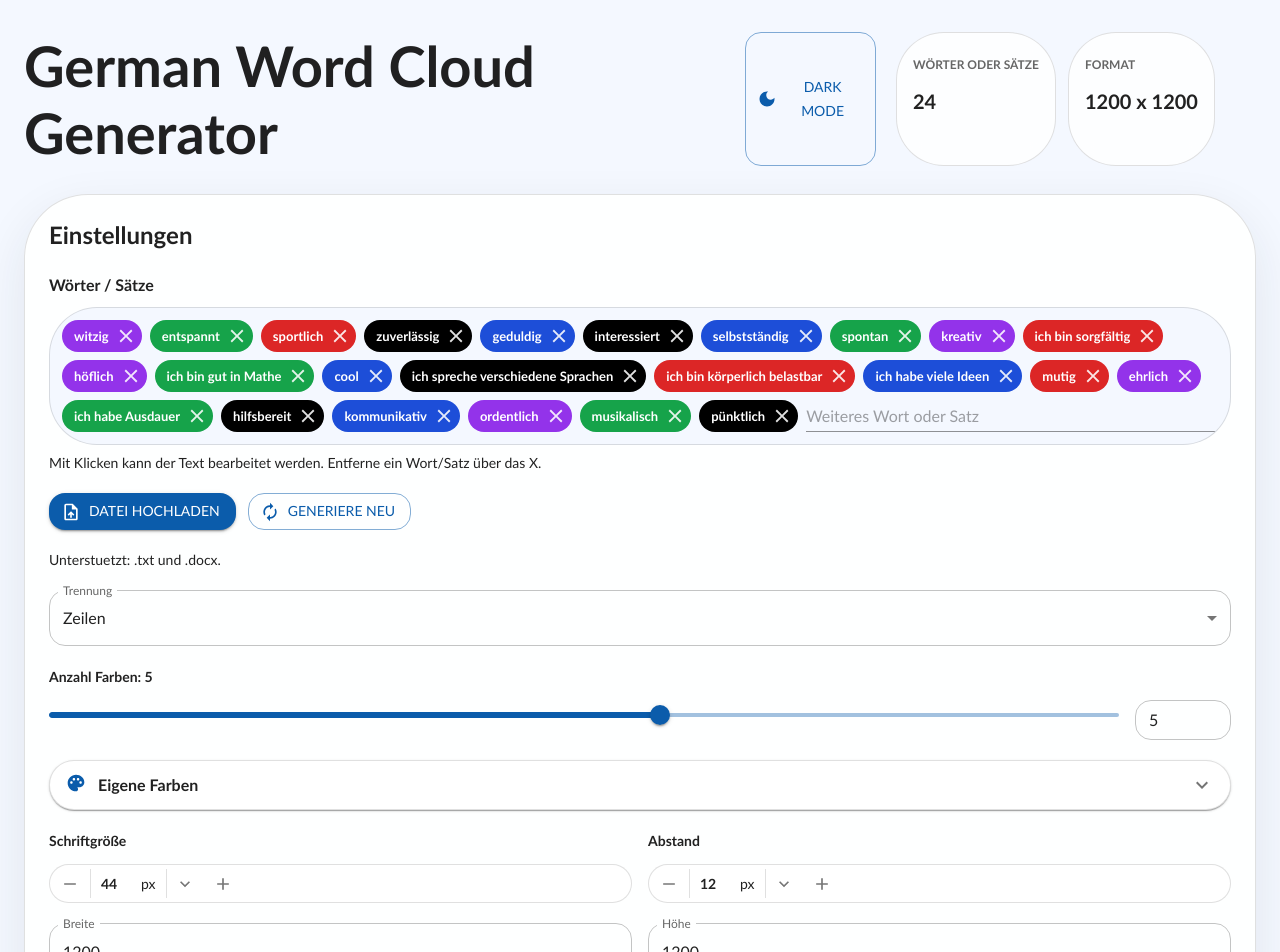
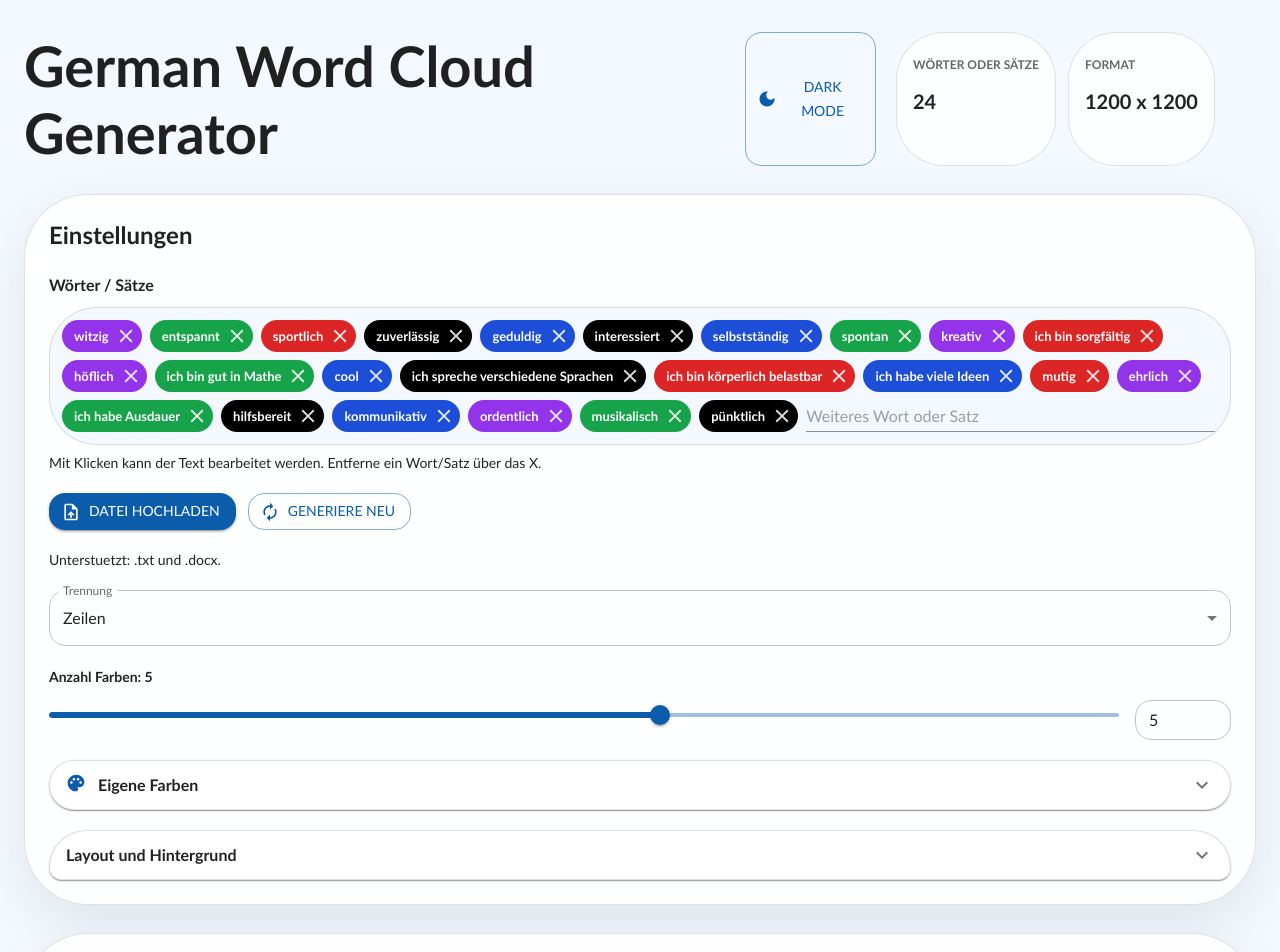
Before and after one commit to IvoLeist/word-cloud-generator, a React (Vite) app: page / in a window 1280 px wide. Shown: the top 952 px of the page. Built offline with nearby package versions, Linux system fonts and the light colour scheme.

Commit message:
feat: restructure SettingsPanel layout with Accordion for improved organization

```diff
--- a/src/components/SettingsPanel.jsx
+++ b/src/components/SettingsPanel.jsx
@@ -400,6 +400,22 @@ export default function SettingsPanel({
         </AccordionDetails>
       </Accordion>
 
+      <Accordion
+        disableGutters
+        sx={(theme) => ({
+          borderRadius: 3,
+          border: "1px solid",
+          borderColor: "divider",
+          backgroundColor: theme.palette.background.paper,
+          "&:before": { display: "none" },
+          overflow: "hidden",
+        })}
+      >
+        <AccordionSummary expandIcon={<ExpandMoreIcon />}>
+          <Typography sx={{ fontWeight: 700 }}>Layout und Hintergrund</Typography>
+        </AccordionSummary>
+        <AccordionDetails>
+          <Stack spacing={2}>
             <Stack direction={{ xs: "column", sm: "row" }} spacing={2}>
               <Box sx={{ flex: 1, minWidth: 0 }}>
                 <FontSizeSelector
@@ -452,5 +468,8 @@ export default function SettingsPanel({
               sx={{ maxWidth: 200 }}
             />
           </Stack>
+        </AccordionDetails>
+      </Accordion>
+    </Stack>
   );
 }
```
Lines whose indentation alone changed are shown as unchanged.
